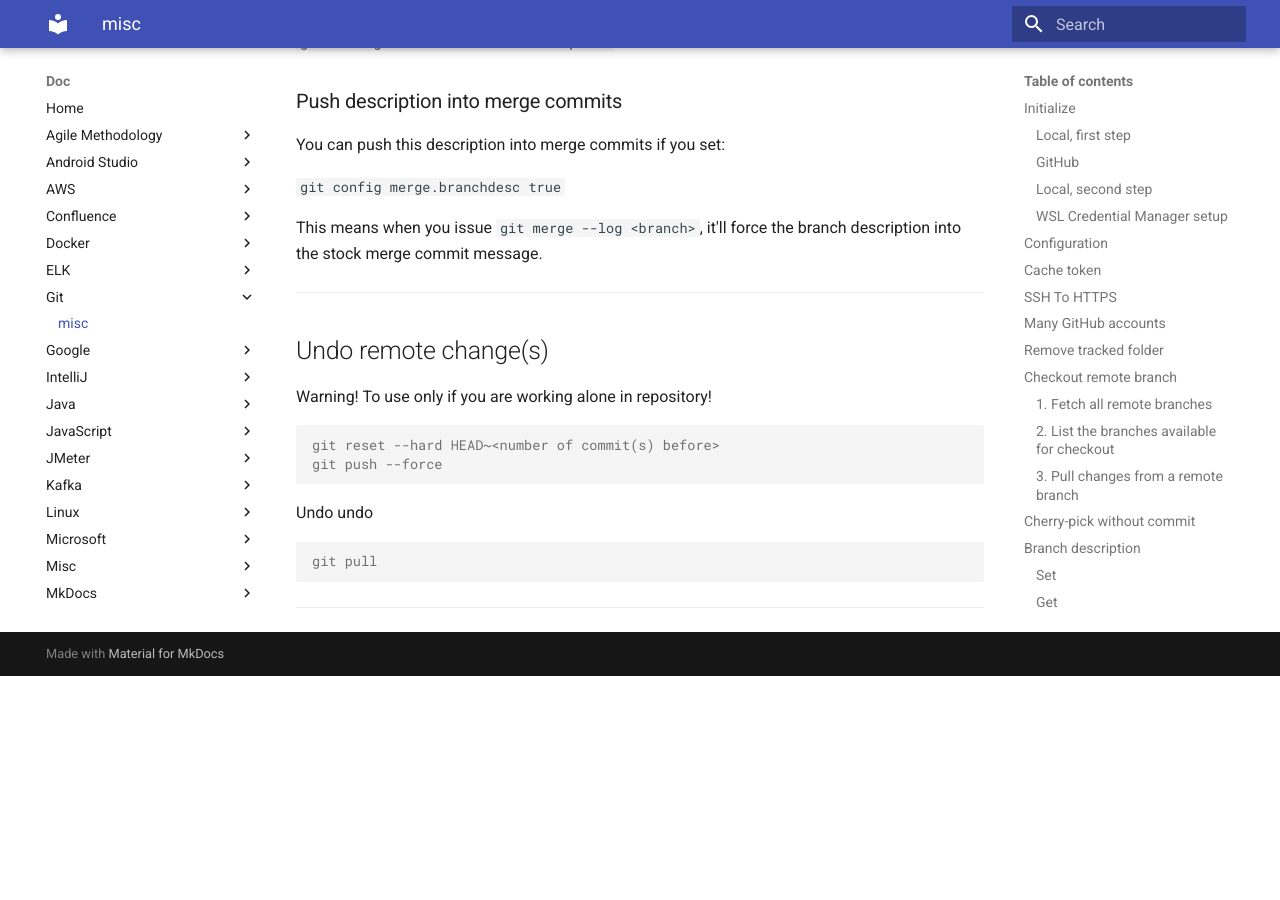
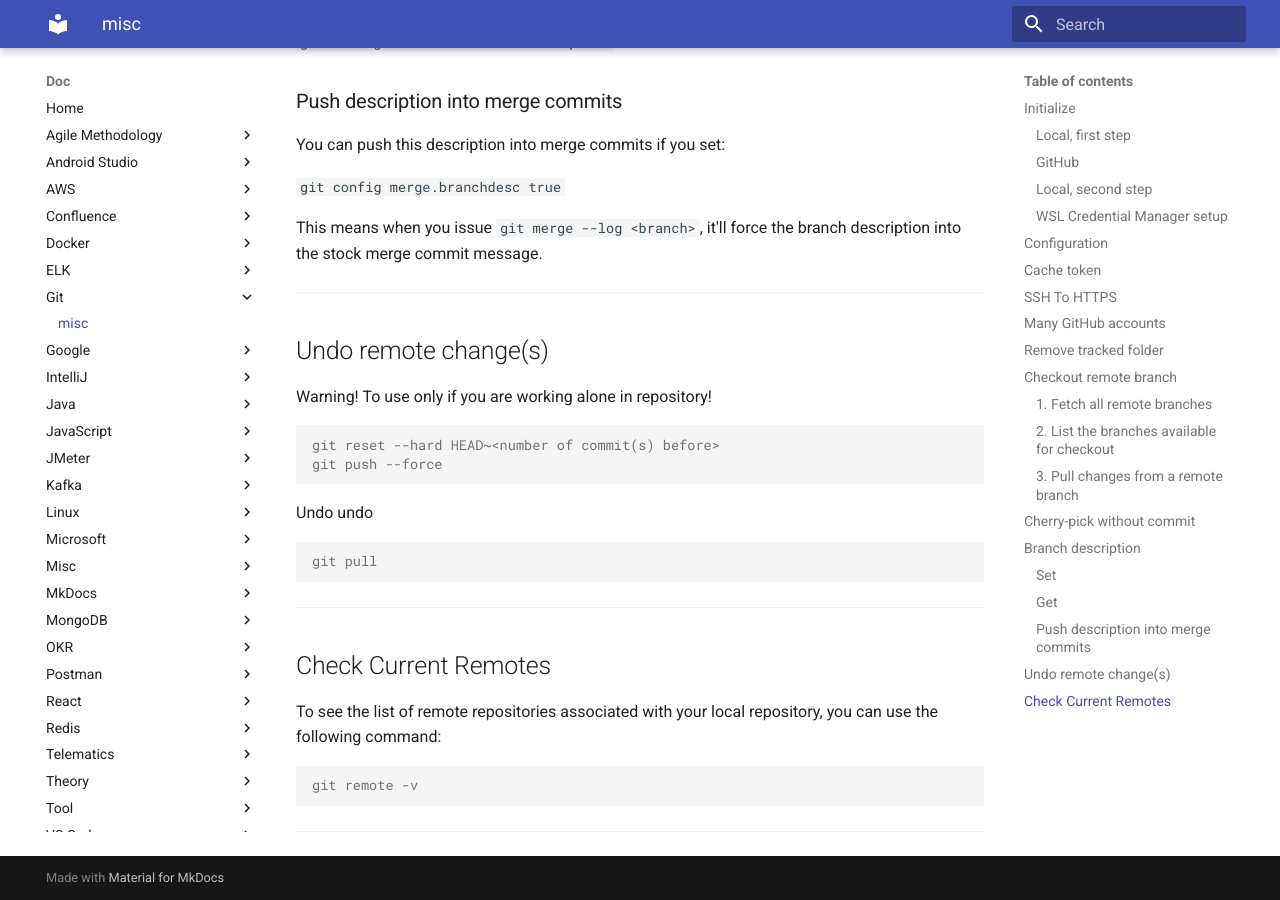
Before and after one commit to oldu73/doc, an MkDocs documentation site: the page built from docs/git/misc.md, in a window 1280 px wide and 900 px high, scrolled down 3434 px. Built offline with MkDocs 1.6.1 and Material for MkDocs 9.7.7, drawn with Linux system fonts in a browser that asks for light colours; before the commit the page ends 4110 px from its top, so only the background shows below that.

Commit message:
git check current remotes

````diff
--- a/docs/git/misc.md
+++ b/docs/git/misc.md
@@ -185,3 +185,13 @@
 ```
 
 ***
+
+## Check Current Remotes
+
+To see the list of remote repositories associated with your local repository, you can use the following command:
+
+```console
+git remote -v
+```
+
+***
````
